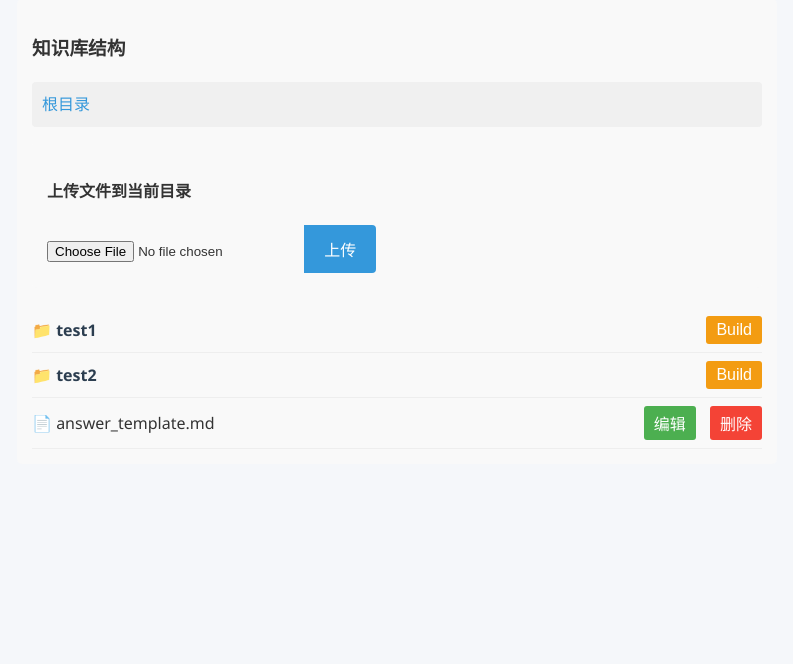
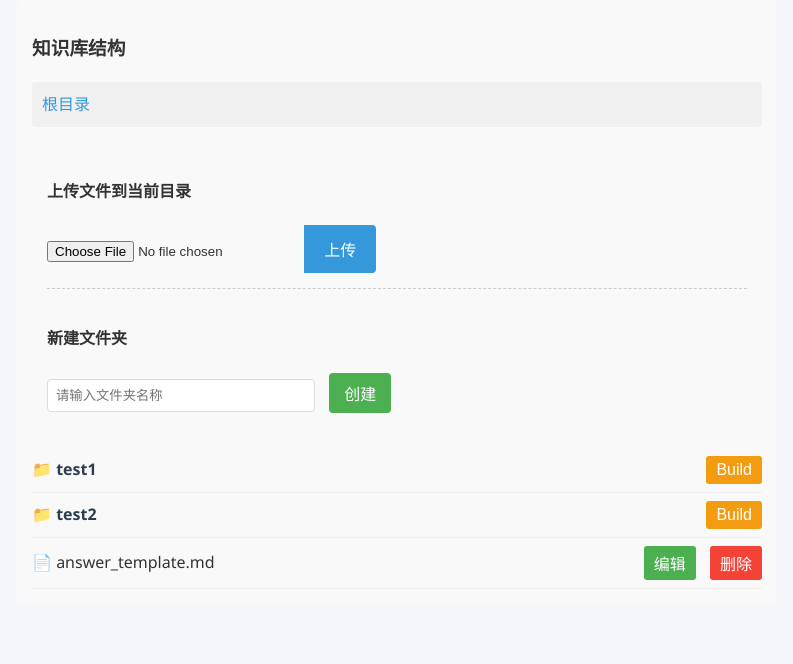
Before and after one commit to Fhyywen/shixun_qiu, a Flask app: page / in a window 1280 px wide. Shown: the part 364-1028 px from the top of the page, without its empty margins (243-1036 px from the left). Before the commit the page ends 804 px from the top, so only its background shows below. Run offline with Flask 3, Linux system fonts and the light colour scheme; parts of the project's set-up code (start-up, migrations or seed data) failed here and were passed over.

Commit message:
实现创建文件夹功能

```diff
--- a/app.py
+++ b/app.py
@@ -311,6 +311,36 @@ def switch_knowledge_base():
 
     except Exception as e:
         return jsonify({'error': f'切换知识库时出错: {str(e)}'})
+@app.route('/create-folder', methods=['POST'])
+def create_folder():
+    """创建新文件夹"""
+    try:
+        data = request.get_json()
+        folder_name = data.get('folder_name')
+        parent_path = data.get('parent_path', '')
+
+        if not folder_name:
+            return jsonify({'error': '文件夹名称不能为空'})
+
+        # 构建完整路径
+        if parent_path:
+            full_path = os.path.join(FINANCIAL_DIR, parent_path, folder_name)
+        else:
+            full_path = os.path.join(FINANCIAL_DIR, folder_name)
+
+        # 安全检查
+        if not full_path.startswith(FINANCIAL_DIR):
+            return jsonify({'error': '无效的文件夹路径'})
+
+        # 检查文件夹是否已存在
+        if os.path.exists(full_path):
+            return jsonify({'error': '文件夹已存在'})
+
+        # 创建文件夹
+        os.makedirs(full_path, exist_ok=True)
+        return jsonify({'message': '文件夹创建成功'})
+    except Exception as e:
+        return jsonify({'error': f'创建文件夹失败: {str(e)}'})
 
 if __name__ == '__main__':
     Config.ensure_directories_exist()
--- a/static/style.css
+++ b/static/style.css
@@ -189,3 +189,30 @@ button:hover {
 .build-btn:hover {
     background-color: #e67e22;
 }
+
+.new-folder-section {
+    margin-top: 15px;
+    padding-top: 15px;
+    border-top: 1px dashed #ccc;
+}
+
+#new-folder-name {
+    padding: 8px;
+    margin-right: 10px;
+    width: 250px;
+    border: 1px solid #ddd;
+    border-radius: 4px;
+}
+
+#create-folder-btn {
+    padding: 8px 15px;
+    background-color: #4CAF50;
+    color: white;
+    border: none;
+    border-radius: 4px;
+    cursor: pointer;
+}
+
+#create-folder-btn:hover {
+    background-color: #45a049;
+}
--- a/templates/index.html
+++ b/templates/index.html
@@ -52,12 +52,19 @@
                     <!-- 修改文件上传区域的accept属性 -->
                     <div id="folder-upload" class="upload-section hidden">
                         <h4>上传文件到当前目录</h4>
-                        <form id="folder-upload-form" enctype="multipart/form-data">
-                            <!-- 扩展支持的文件类型 -->
-                            <input type="file" id="folder-file-upload" accept=".txt,.md,.rst,.csv,.xlsx,.xls,.docx" />
-                            <button type="submit">上传</button>
-                        </form>
+                            <form id="folder-upload-form" enctype="multipart/form-data">
+                                <input type="file" id="folder-file-upload" accept=".txt,.md,.rst,.csv,.xlsx,.xls,.docx" />
+                                <button type="submit">上传</button>
+                            </form>
+
+                            <!-- 新建文件夹功能移到这里 -->
+                            <div class="new-folder-section">
+                                <h4>新建文件夹</h4>
+                                <input type="text" id="new-folder-name" placeholder="请输入文件夹名称">
+                                <button id="create-folder-btn">创建</button>
+                            </div>
                     </div>
+
                     <div id="structure-list">
                         <!-- 目录结构将通过JS动态加载 -->
                     </div>
@@ -428,6 +435,47 @@ function renderStructureList(structure) {
             }
         });
     });
+
+    // 新建文件夹按钮点击事件
+    document.getElementById('create-folder-btn').addEventListener('click', async () => {
+        const folderName = document.getElementById('new-folder-name').value.trim();
+        if (!folderName) {
+            alert('请输入文件夹名称');
+            return;
+        }
+
+        // 检查文件夹名称是否包含非法字符
+        if (/[<>:"/\\|?*]/.test(folderName)) {
+            alert('文件夹名称不能包含以下字符: < > : " / \\ | ? *');
+            return;
+        }
+
+        const currentPath = getCurrentPath();
+
+        try {
+            const response = await fetch('/create-folder', {
+                method: 'POST',
+                headers: {
+                    'Content-Type': 'application/json',
+                },
+                body: JSON.stringify({
+                    folder_name: folderName,
+                    parent_path: currentPath
+                })
+            });
+
+            const result = await response.json();
+            if (result.error) {
+                alert(result.error);
+            } else {
+                alert('文件夹创建成功');
+                document.getElementById('new-folder-name').value = '';
+                loadStructure(currentPath); // 刷新当前目录
+            }
+        } catch (error) {
+            alert('创建文件夹失败: ' + error.message);
+        }
+    });
 }
 
 // 编辑文件
```
